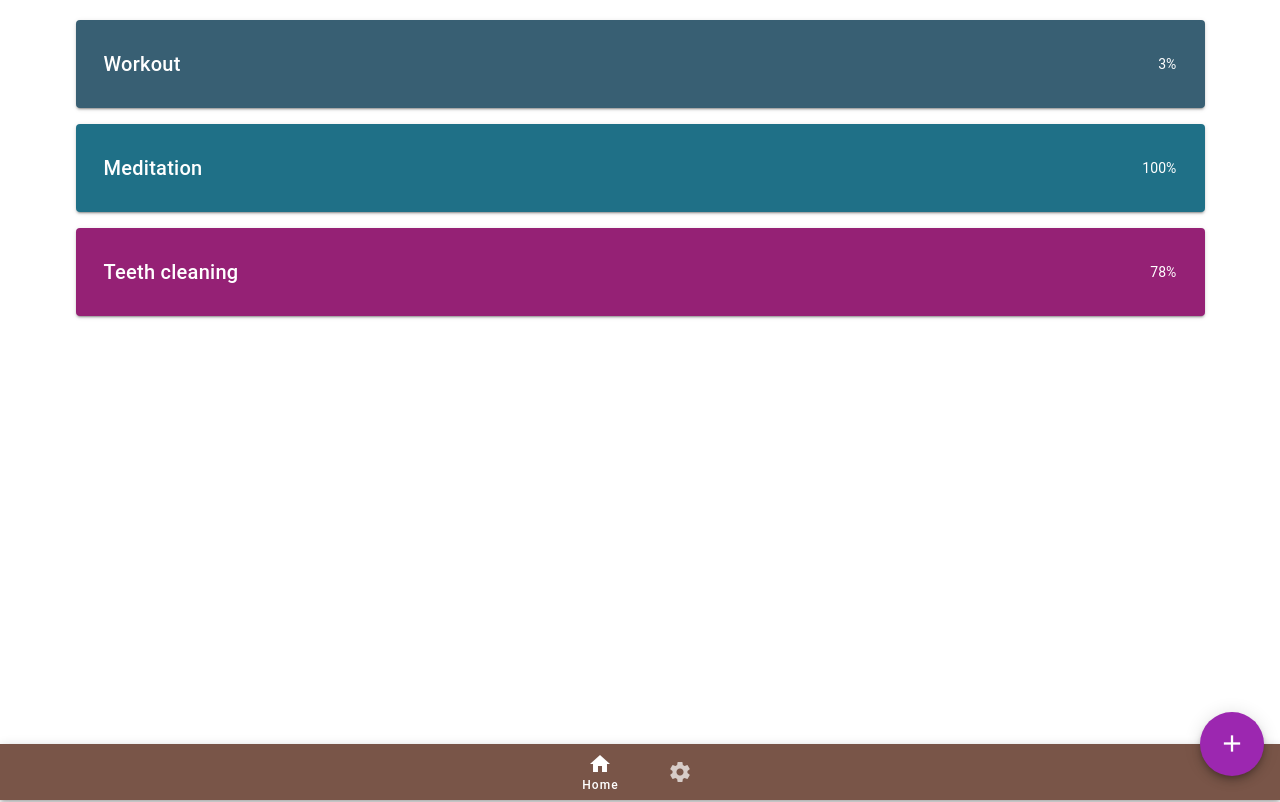
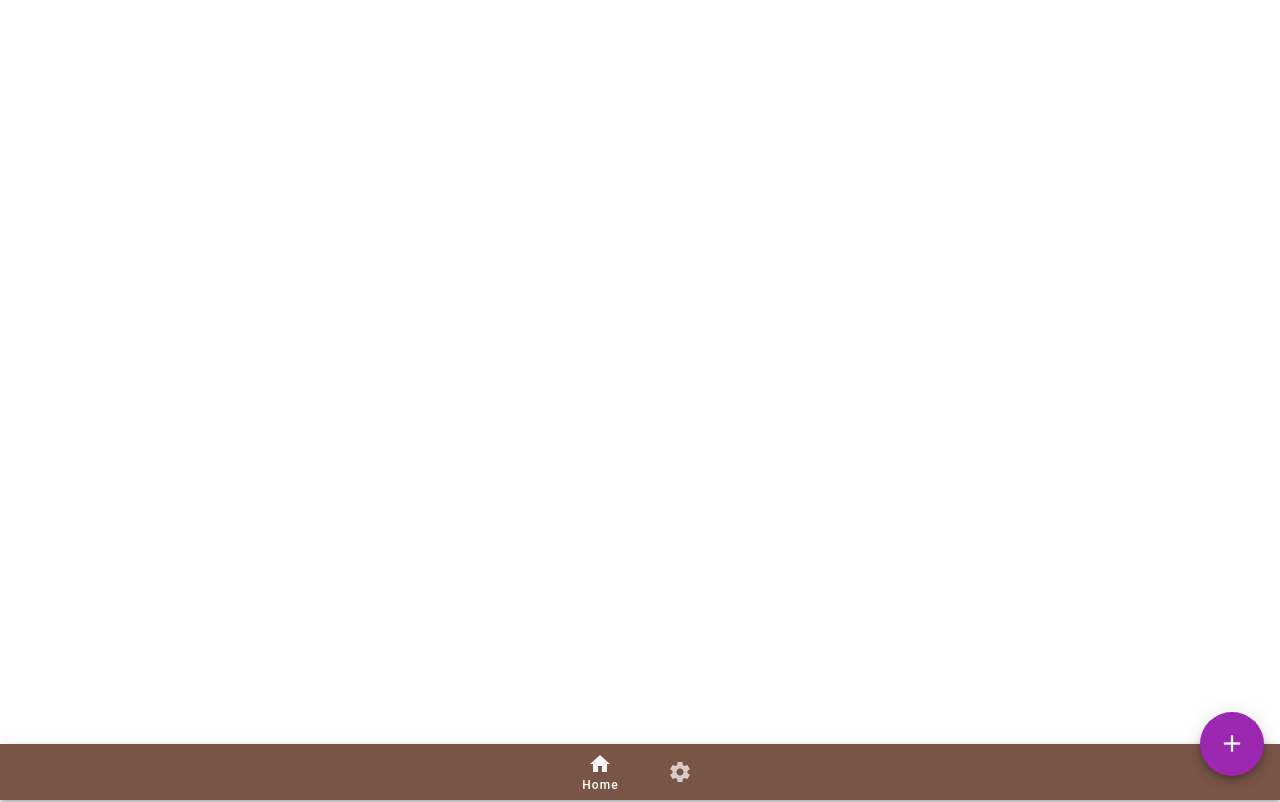
Before and after one commit to ikloster03/habit, a Vue app: page / in a window 1280 px wide. Built offline with nearby package versions, Linux system fonts and the light colour scheme; a small style sheet from the web is missing.

Commit message:
screen(home): add localstorage

```diff
--- a/src/screens/HomeScreen.vue
+++ b/src/screens/HomeScreen.vue
@@ -28,33 +28,18 @@ export default {
   components: { HabitItem, HabitList },
   data() {
     return {
-      habits: [
-        {
-          id: 1,
-          title: 'Workout',
-          description: 'Workout description',
-          color: '#385F73',
-          points: [],
-          percent: 3,
-        },
-        {
-          id: 2,
-          title: 'Meditation',
-          description: 'Meditation description',
-          color: '#1F7087',
-          points: [],
-          percent: 100,
-        },
-        {
-          id: 3,
-          title: 'Teeth cleaning',
-          description: 'Teeth cleaning description',
-          color: '#952175',
-          points: [],
-          percent: 78,
-        },
-      ],
+      habits: [],
     };
+  },
+  mounted() {
+    const habits = localStorage.getItem('habits');
+
+    if (habits) {
+      this.habits = JSON.parse(habits);
+    } else {
+      this.habits = [];
+      localStorage.setItem('habits', JSON.stringify([]));
+    }
   },
 };
 </script>
```
